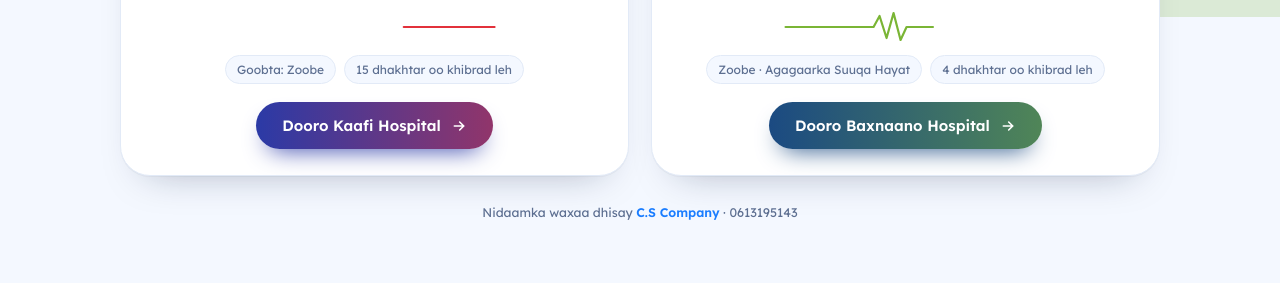
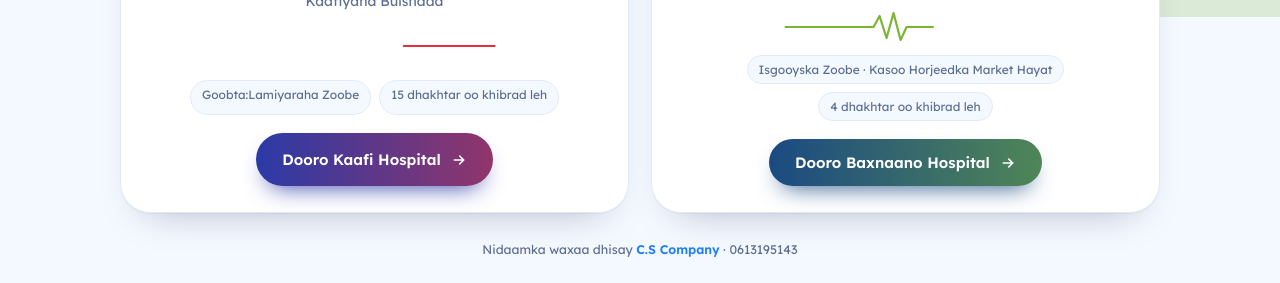
Before and after one commit to Cs-company12/CS-HOSPITAL, a plain HTML site: page index.html in a window 1280 px wide. Shown: the part 783-1066 px from the top of the page. Before the commit the page ends 1029 px from the top, so only its background shows below. Drawn offline with Linux system fonts and the light colour scheme; a web font is replaced by a local one.

Commit message:
Update hospital location and details in index.html

```diff
--- a/index.html
+++ b/index.html
@@ -165,7 +165,7 @@ footer b{color:var(--cs);font-weight:600}
       <h2>KAAFI <em>HOSPITAL</em></h2>
       <div class="tl">Kaafiyaha Bulshada</div>
       <svg class="ecg" viewBox="0 0 240 30" aria-hidden="true"><path d="M0 16 H80 L88 16 L94 5 L101 27 L108 2 L115 29 L121 16 H240"/></svg>
-      <div class="facts"><span>Goobta: Zoobe</span><span>15 dhakhtar oo khibrad leh</span></div>
+      <div class="facts"><span>Goobta:Lamiyaraha Zoobe</span><span>15 dhakhtar oo khibrad leh</span></div>
       <span class="cta">Dooro Kaafi Hospital <svg width="16" height="16" viewBox="0 0 24 24" fill="none" stroke="currentColor" stroke-width="2.4" stroke-linecap="round"><path d="M5 12h14M13 6l6 6-6 6"/></svg></span>
     </a>
 
@@ -175,7 +175,7 @@ footer b{color:var(--cs);font-weight:600}
       <h2>BAXNAANO <em>HOSPITAL</em></h2>
       <div class="tl">Treatment and beyond</div>
       <svg class="ecg" viewBox="0 0 240 30" aria-hidden="true"><path d="M0 16 H80 L88 16 L94 5 L101 27 L108 2 L115 29 L121 16 H240"/></svg>
-      <div class="facts"><span>Zoobe · Agagaarka Suuqa Hayat</span><span>4 dhakhtar oo khibrad leh</span></div>
+      <div class="facts"><span> Isgooyska Zoobe · Kasoo Horjeedka Market Hayat</span><span>4 dhakhtar oo khibrad leh</span></div>
       <span class="cta">Dooro Baxnaano Hospital <svg width="16" height="16" viewBox="0 0 24 24" fill="none" stroke="currentColor" stroke-width="2.4" stroke-linecap="round"><path d="M5 12h14M13 6l6 6-6 6"/></svg></span>
     </a>
   </section>
```
